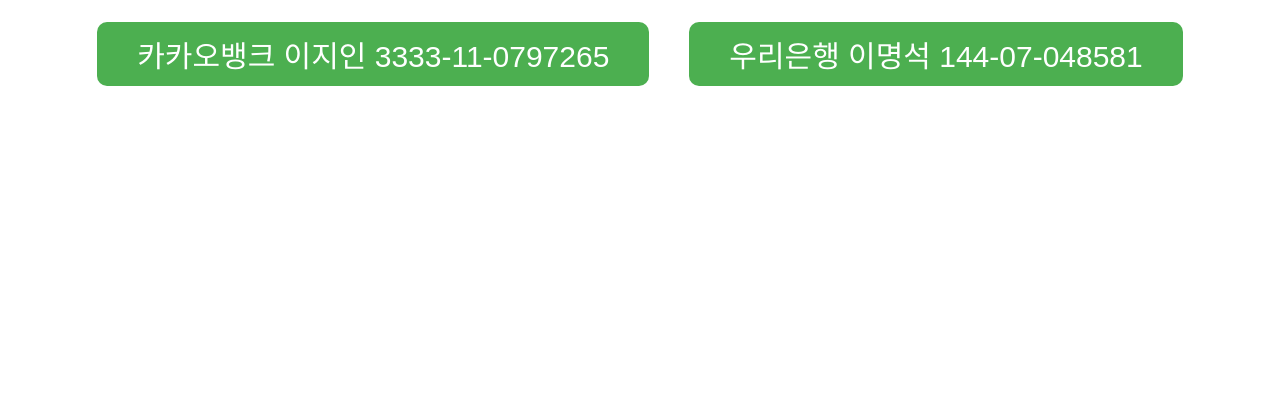
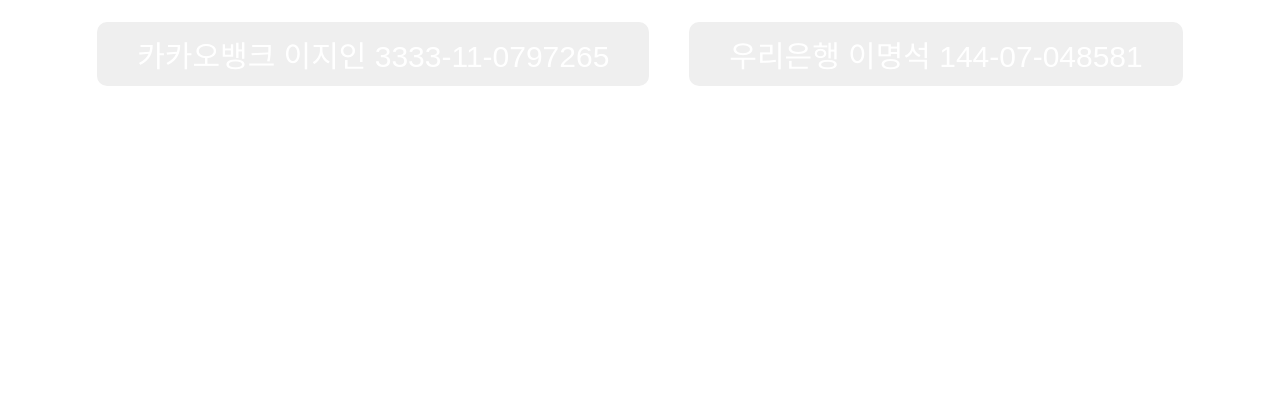
Before and after one commit to jiinsophialee/weddingji, a plain HTML site: page index.html in a window 1280 px wide. Shown: the part 388-800 px from the top of the page. Drawn offline with Linux system fonts and the light colour scheme.

Commit message:
Update index.html

```diff
--- a/index.html
+++ b/index.html
@@ -26,7 +26,7 @@
     }
 
     .copy-button {
-      background-color: #4CAF50; /* Green */
+      background-color: #AECO8E; /* PASETL Green */
       border: none;
       color: white;
       padding: 10px 40px;
```
